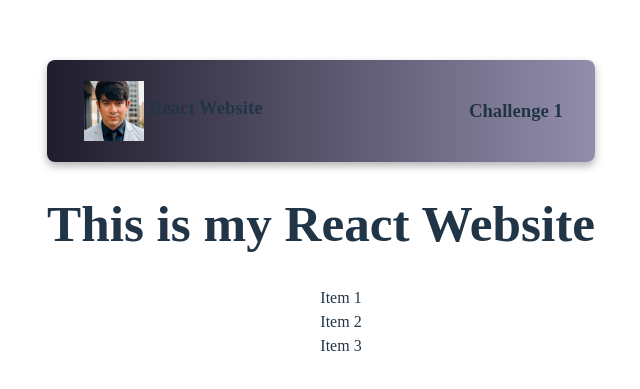
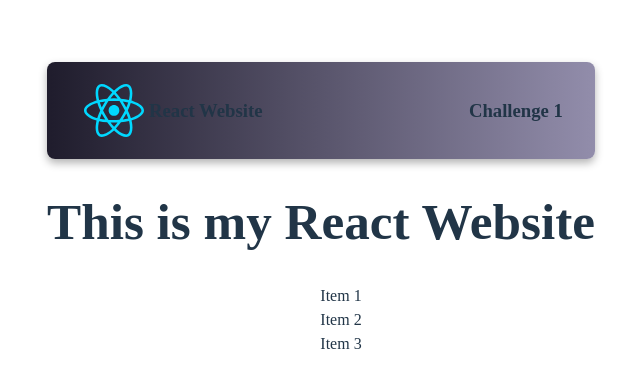
Before and after one commit to gabeharvey/Vite-React-Challenge, a React (Vite) app: page / in a window 1280 px wide. Shown: the part 183-572 px from the top of the page, without its empty margins (319-959 px from the left). Built offline with nearby package versions, Linux system fonts and the light colour scheme; a web font is replaced by a local one.

Commit message:
Updated React logo in navbar

```diff
--- a/components/Navbar.jsx
+++ b/components/Navbar.jsx
@@ -4,7 +4,7 @@ function Navbar () {
     return (
         <nav className="main-nav">
             <div className="left-nav">
-                <img src='./src/assets/gabe-photo.jpg' alt='logo' className="nav-photo"></img>
+                <img src='./src/assets/react.svg' alt='logo' className="nav-photo"></img>
                 <h3>React Website</h3>
             </div>
             <div>
```
